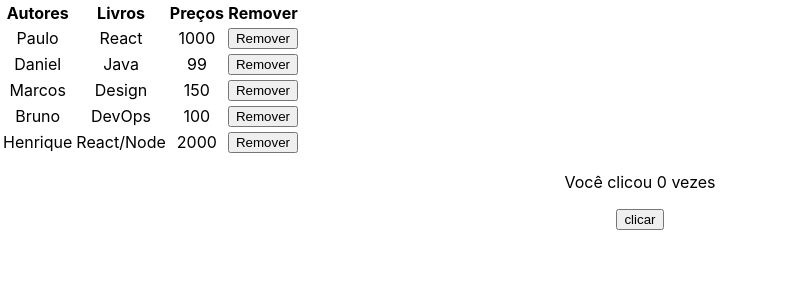
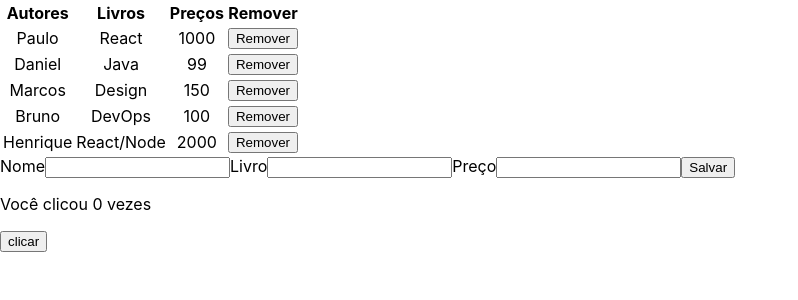
Before and after one commit to henriquecrono/react-alura-1, a React (Create React App) app: page / in a window 1280 px wide. Shown: the top 300 px of the page, without its empty margins (0-798 px from the left). Built offline with nearby package versions, Linux system fonts and the light colour scheme.

Commit message:
func add 'autor' in table

```diff
--- a/src/App.js
+++ b/src/App.js
@@ -1,7 +1,8 @@
-import React, { Component } from 'react';
+import React, { Component, Fragment } from 'react';
 
 import './App.css';
 import Tabela from './Tabela';
+import Formulario from './Formulario';
 import ContaClicks from './ReactHooks';
 
 class App extends Component {
@@ -45,12 +46,17 @@
     });
   }
 
+  escutadorDeSubmit = autor => {
+    this.setState({ autores: [...this.state.autores, autor] });
+  }
+
   render() {
     return (
-      <div className="App">
+      <Fragment>
         <Tabela autores={this.state.autores} removeAutor={this.removeAutor} />
+        <Formulario escutadorDeSubmit={this.escutadorDeSubmit} />
         <ContaClicks />
-      </div>
+      </Fragment>
     );
   }
 }
--- /dev/null
+++ b/src/Formulario.js
@@ -0,0 +1,65 @@
+import React, { Component } from 'react';
+
+class Formulario extends Component {
+    constructor(props) {
+        super(props);
+
+        this.stateInicial = {
+            nome: '',
+            livro: '',
+            preco: ''
+        }
+
+        this.state = this.stateInicial;
+    }
+
+
+    escutadorDeInput = event => {
+        const { name, value } = event.target;
+
+        this.setState({
+            [name]: value
+        });
+    }
+
+    submitFormulario = () => {
+        this.props.escutadorDeSubmit(this.state);
+        this.setState(this.stateInicial);
+    }
+
+    render() {
+
+        const { nome, livro, preco } = this.state;
+        return (
+            <form>
+                <label htmlFor="nome">Nome</label>
+                <input
+                    id="nome"
+                    type="text"
+                    name="nome"
+                    value={nome}
+                    onChange={this.escutadorDeInput}
+                />
+                <label htmlFor="livro">Livro</label>
+                <input
+                    id="livro"
+                    type="text"
+                    name="livro"
+                    value={livro}
+                    onChange={this.escutadorDeInput}
+                />
+                <label htmlFor="preco">Preço</label>
+                <input
+                    id="preco"
+                    type="text"
+                    name="preco"
+                    value={preco}
+                    onChange={this.escutadorDeInput}
+                />
+                <button type="button" onClick={this.submitFormulario}>Salvar</button>
+            </form>
+        );
+    }
+}
+
+export default Formulario;
```
